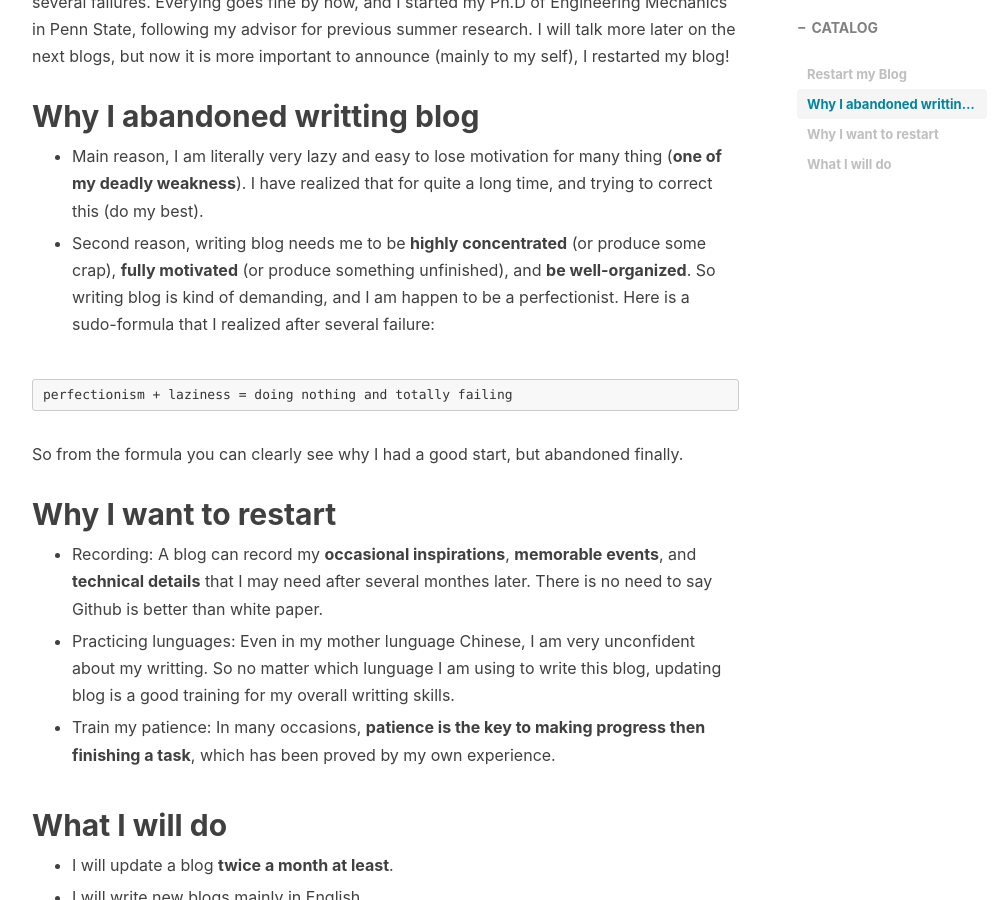
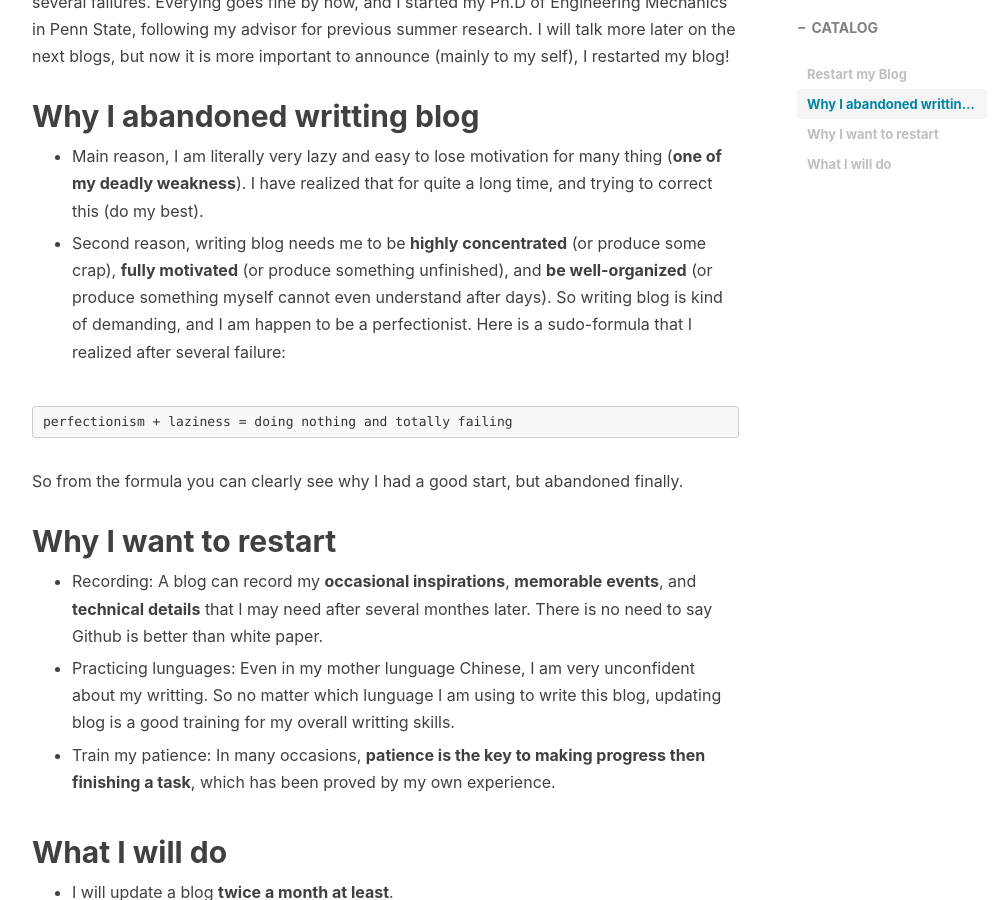
Before and after one commit to lichanghao/lichanghao.github.io.old, a Jekyll site: the page built from _posts/2019-03-21-Restart my blog.md, in a window 1280 px wide and 900 px high, scrolled down 669 px. Shown: the whole window, without its empty margins (233-1238 px from the left). Built offline with Jekyll 4.4.1, drawn with Linux system fonts in a browser that asks for light colours; nearby versions of some CDN libraries; comment, search, counter and statistics services are not loaded.

Commit message:
new_post_by_Changhao

````diff
--- a/_posts/2019-03-21-Restart my blog.md
+++ b/_posts/2019-03-21-Restart my blog.md
@@ -18,7 +18,7 @@ It has been **one and half year** since I posted my last blog [**Install Mpich1.
 
 - Main reason, I am literally very lazy and easy to lose motivation for many thing (**one of my deadly weakness**). I have realized that for quite a long time, and trying to correct this (do my best).
 
-- Second reason, writing blog needs me to be **highly concentrated** (or produce some crap), **fully motivated** (or produce something unfinished), and **be well-organized**. So writing blog is kind of demanding, and I am happen to be a perfectionist. Here is a sudo-formula that I realized after several failure:
+- Second reason, writing blog needs me to be **highly concentrated** (or produce some crap), **fully motivated** (or produce something unfinished), and **be well-organized** (or produce something myself cannot even understand after days). So writing blog is kind of demanding, and I am happen to be a perfectionist. Here is a sudo-formula that I realized after several failure:
 
 ```
 perfectionism + laziness = doing nothing and totally failing
````
